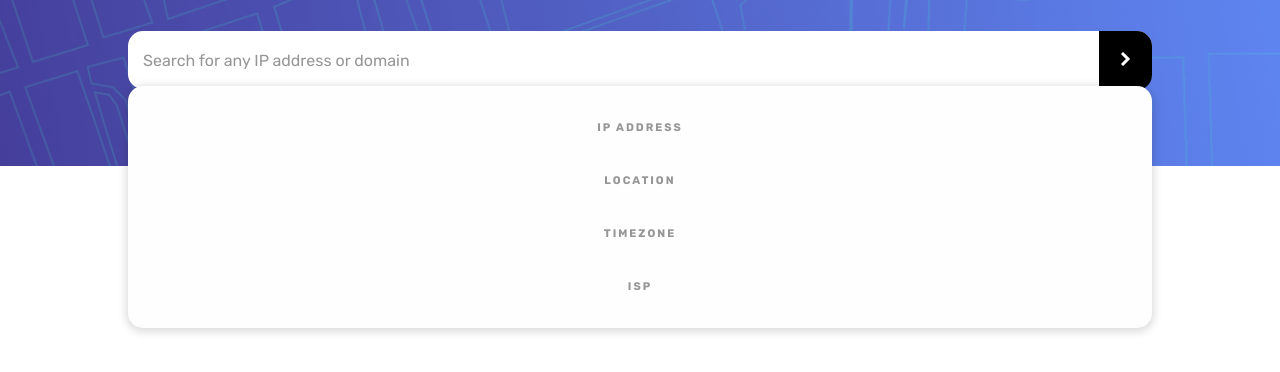
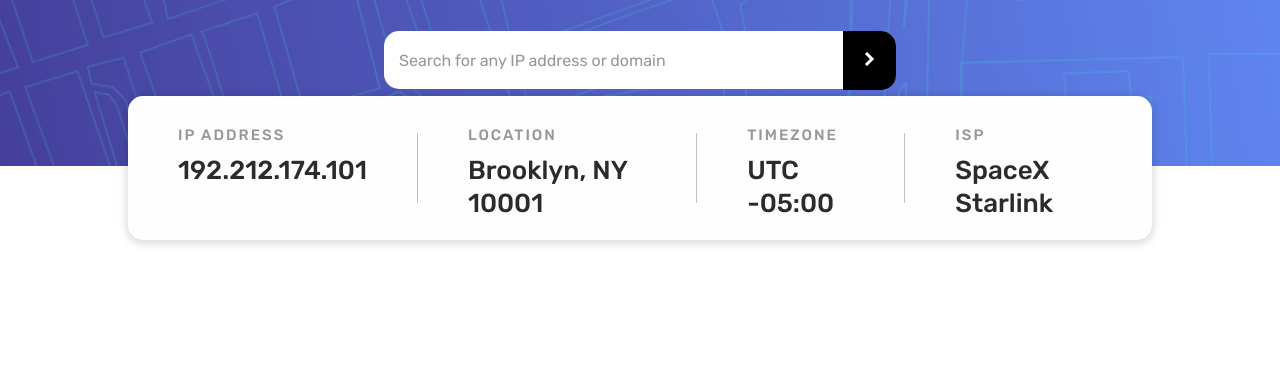
Before and after one commit to Auddity/FEM_IP-Address-Stat-Tracker, a plain HTML site: page index.html in a window 1280 px wide. Shown: the part 74-446 px from the top of the page. Drawn offline with nearby package versions, Linux system fonts and the light colour scheme; no server answers.

Commit message:
responsive

```diff
--- a/index.html
+++ b/index.html
@@ -40,31 +40,34 @@
         ip address
       </small>
       <p class="display-section-value" id="ip-value">
-
+        192.212.174.101
       </p>
     </div>
+    <div class="divider"></div>
     <div class="display-section">
       <small class="display-section-title">
         location
       </small>
       <p class="display-section-value" id="location-value">
-
+        Brooklyn, NY 10001
       </p>
     </div>
+    <div class="divider"></div>
     <div class="display-section">
       <small class="display-section-title">
         timezone
       </small>
       <p class="display-section-value" id="utc-value">
-
+        UTC -05:00
       </p>
     </div>
+    <div class="divider"></div>
     <div class="display-section">
       <small class="display-section-title">
         isp
       </small>
       <p class="display-section-value" id="isp-value">
-
+        SpaceX Starlink
       </p>
     </div>
   </section>
--- a/sass/abstracts/_mixins.scss
+++ b/sass/abstracts/_mixins.scss
@@ -1,4 +1,16 @@
 @use 'variables' as v;
+
+@mixin mq($size) {
+  @media only screen and (min-width: $size) {
+    @content;
+  }
+}
+
+@mixin mqh($size) {
+  @media only screen and (max-height: $size) {
+    @content;
+  }
+}
 
 @function textColor($color) {
   @if(lightness($color) < 60) {
@@ -7,9 +19,3 @@
     @return v.$VeryDarkGray;
   }
 };
-
-@mixin mq($size) {
-  @media only screen and (min-width: $size) {
-    @content;
-  }
-}
--- a/sass/layout/_display.scss
+++ b/sass/layout/_display.scss
@@ -12,9 +12,37 @@
   border-radius: 1.5rem;
   box-shadow: 0 2px 8px 2px rgba(0,0,0, 0.14);
   z-index: 1;
+  @include mx.mq(900px) {
+    top: 22%;
+    display: flex;
+    justify-content: center;
+    padding-block: 3.5rem;
+  }
+  @include mx.mqh(812px) {
+    top: 17rem;
+    padding-block: 1rem;
+  }
+
+  .divider {
+    display: none;
+    @include mx.mq(900px) {
+      display: block;
+      height: 7rem;
+      width: 1.2px;
+      background-color: rgba(0,0,0,0.25);
+      margin-block: auto;
+    }
+  }
 
   &-section {
     padding-block: 1rem;
+    @include mx.mq(900px) {
+      text-align: left;
+      padding-inline: 5rem;
+    }
+    @include mx.mqh(667px) {
+      padding-block: 0;
+    }
 
     &-title {
       display: block;
@@ -24,12 +52,20 @@
       font-weight: 700;
       letter-spacing: .2rem;
       padding-block: 1rem;
+      @include mx.mq(900px) {
+        font-size: 1.5rem;
+        font-weight: 500;
+      }
     }
 
     &-value {
       color: mx.textColor(#fefefe);
       font-weight: 500;
       font-size: 2rem;
+      @include mx.mq(900px) {
+        font-size: 2.6rem;
+        line-height: 3.3rem;
+      }
     }
   }
 }
--- a/sass/layout/_header.scss
+++ b/sass/layout/_header.scss
@@ -18,8 +18,11 @@
   }
 
   .form {
-    width: 80%;
+    width: min(39rem, 80%);
     margin-inline: auto;
+    @include mx.mq(900px) {
+      width: 40%;
+    }
 
     &-control {
       display: block;
```
Also changed, not shown: css/main.min.css.
